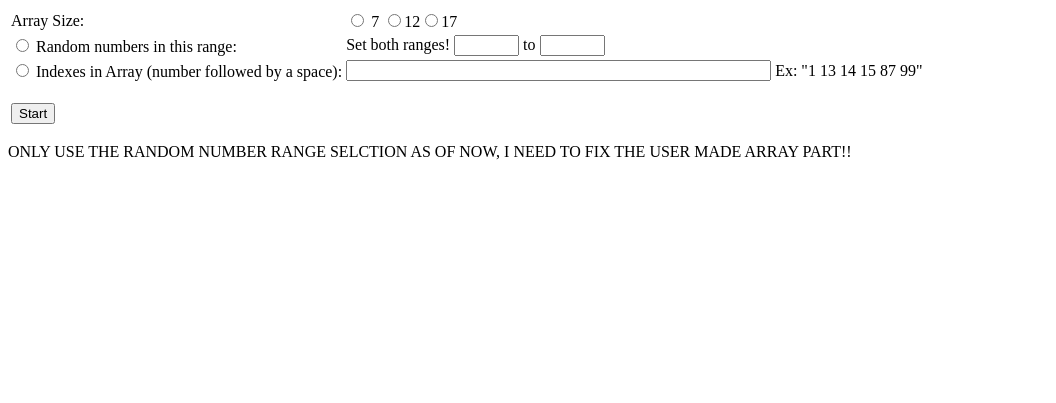
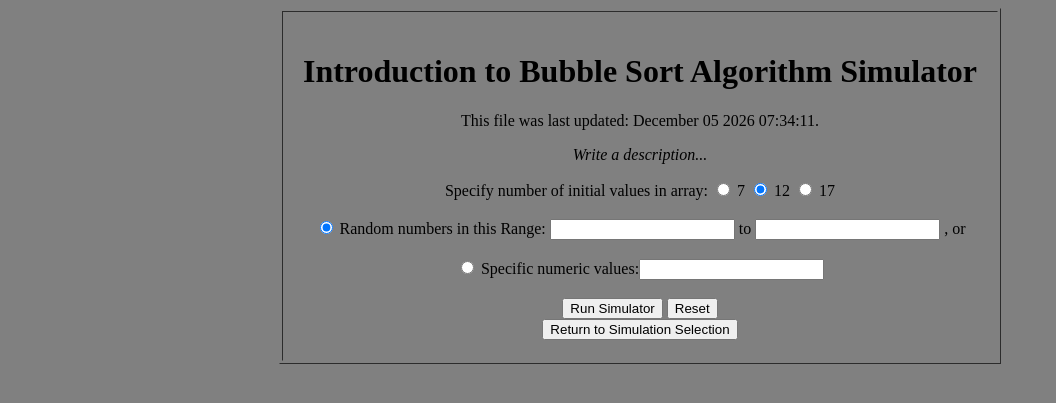
Before and after one commit to KabOOm356/Algorithm-Simulator, a PHP site: the page made by bubble sort/index.php in a window 1280 px wide. Shown: the top 403 px of the page, without its empty margins (0-1056 px from the left). Run offline with PHP 8.4, Linux system fonts and the light colour scheme.

Commit message:
Rewrote the index

```diff
--- a/bubble sort/index.php
+++ b/bubble sort/index.php
@@ -1,125 +1,261 @@
+<!DOCTYPE html PUBLIC "-//W3C//DTD HTML 4.01 Transitional//EN" "http://www.w3.org/TR/html4/loose.dtd">
 <html>
-<head><title>Software Development II</title></head>
-<body>
+<head>
+<meta http-equiv="Content-Type" content="text/html; charset=ISO-8859-1">
+<title>Bubble Sort Algorithm Simulator</title>
+</head>
+<body bgcolor="gray">
+<table border='1' cellpadding='20' align='center'>
+<tr>
+<td align='center'>
+<?php
+$start = false;
 
-<div id= "menu">
+if(isset($_POST['run']))
+{
+	$start = true;
 
-<?php
-    echo "<form action='" . $_SERVER['PHP_SELF'] . "' method='POST'>\n";
-    echo "<table>\n";
-    echo "<tr>\n";
-    echo "<td>Array Size:</td>\n";
-    echo "<td>\n";
-    echo "<input type=\"radio\" name=\"arraySize\" value=\"7\" /> 7 <input type=\"radio\" name=\"arraySize\" value=\"12\" />12<input type=\"radio\" name=\"arraySize\" value=\"17\" />17\n";
-    echo "</td>\n";
-    echo "</tr>\n";
-    echo "<tr>\n";
-    echo "<td>\n";
-    echo "<input type=\"radio\" name=\"arrayType\" value=\"random\"/>    Random numbers in this range: \n";
-    echo "</td>\n";
-    echo "<td>\n";
-    if(isset($_POST['rangeLow'])&&isset($_POST['rangeHigh'])){
+	// Check the user input for errors
+	echo "<p><font color=red>";
 
-        echo "<input type =\"text\" name=\"rangeLow\" id=\"rangeLow\" size=\"5\" maxlength =\"10\" value = \"".$_POST['rangeLow']."\"/> to <input type =\"text\" name=\"rangeHigh\" id=\"rangeHigh\" size=\"5\" maxlength =\"10\" value = \"".$_POST['rangeHigh']."\"/>\n";
-
-    }elseif(isset($_POST['rangeLow'])){
-        echo "Set a high range!\n";
-        echo "<input type =\"text\" name=\"rangeLow\" id=\"rangeLow\" size=\"5\" maxlength =\"10\" value = \"".$_POST['rangeLow']."\"/> to <input type =\"text\" name=\"rangeHigh\" id=\"rangeHigh\" size=\"5\" maxlength =\"10\"/>\n";
-
-    }elseif(isset($_POST['rangeHigh'])){
-        echo "Set a low range!\n";
-        echo "<input type =\"text\" name=\"rangeLow\" id=\"rangeLow\" size=\"5\" maxlength =\"10\"/> to <input type =\"text\" name=\"rangeHigh\" id=\"rangeHigh\" size=\"5\" maxlength =\"10\" value = \"".$_POST['rangeHigh']."\"/>\n";
-
-    }elseif(!isset($_POST['rangeLow'])&&!isset($_POST['rangeHigh'])){
-        echo "Set both ranges!\n";
-        echo "<input type =\"text\" name=\"rangeLow\" id=\"rangeLow\" size=\"5\" maxlength =\"10\"/> to <input type =\"text\" name=\"rangeHigh\" id=\"rangeHigh\" size=\"5\" maxlength =\"10\"/>\n";
+	// Check if the number of values in the array was set
+	if(empty($_POST['num']))
+	{
+		$start = false;
+		echo "Number of initial values in array is not set!<br/>";
 	}
 
-    echo "</td>\n";
-    echo "</tr>\n";
-    echo "<tr>\n";
-    echo "<td>\n";
+	// Check if the way the values are generated is set
+	if(empty($_POST['values']))
+	{
+		$start = false;
+		echo "Initial values type not set!<br/>";
+	}
+	elseif($_POST['values'] == 'random') // If the user wants the values to be generated randomly
+	{
+		// Check if the user has entered a number for the lower bound
+		if(!is_numeric($_POST['lowerBound']))
+		{
+			echo "Random lower bound is not an integer!<br/>";
+			$start = false;
+		}
 
-    echo "<input type=\"radio\" name=\"arrayType\" value=\"userVals\" /> Indexes in Array (number followed by a space):\n";
+		// Check if the user has entered a number for the upper bound
+		if(!is_numeric($_POST['upperBound']))
+		{
+			echo "Random upper bound is not an integer!<br/>";
+			$start = false;
+		}
+	}
+	elseif($_POST['values'] == 'specified') // The user wants to use an array they enter
+	{
+		// Check if the user has specified an array
+		if(empty($_POST['array']))
+		{
+			echo "Array values are not set!<br/>";
+			$start = false;
+		}
+		else
+		{
+			// Split the array by each space
+			$array = explode(" ", $_POST['array']);
 
-    echo "</td>\n";
-    echo "<td>\n";
-    if(isset($_POST['arrayIndexes'])){
-        echo "<input type =\"text\" name=\"arrayIndexes\" id=\"arrayIndexes\" size=\"50\" maxlength =\"70\" value =\"".$_POST['arrayIndexes']."\"/>\n";
-    }else{
-        echo "<input type =\"text\" name=\"arrayIndexes\" id=\"arrayIndexes\" size=\"50\" maxlength =\"70\"/>\n";
+			if(is_numeric($_POST['num']))
+			{
+				// Check if the user created an array that is the same size they specified
+				if(count($array) != $_POST['num'])
+				{
+					echo "Number of values in the specified array do not equal the number of values expected!<br/>";
+					echo "Number of values expected: " . $_POST['num'] . "<br/>";
+					echo "Number of values recieved: " . count($array) . "<br/>";
+					$start = false;
 				}
-    echo "</td>\n";
-    echo "<td>\n";
-    echo "Ex: \"1 13 14 15 87 99\"\n";
-    echo "</td>\n";
-    echo "<tr>\n";
-    echo "<td>\n";
-    echo "<br /><input type=\"submit\" name = \"submit\" value=\"Start\" id=\"button1\" />\n";
-    echo "</td>\n";
-    echo "</tr>\n";
-    echo "</table>\n";
-    echo "</form>\n";
-    echo "ONLY USE THE RANDOM NUMBER RANGE SELCTION AS OF NOW, I NEED TO FIX THE USER MADE ARRAY PART!!";
+				else
+				{
+					for($LCV = 0; $LCV < count($array); $LCV++)
+					{
+						// Check if each value provided is a number
+						if(!is_numeric($array[$LCV]))
+						{
+							echo "The value at index " . ($LCV+1) . " of the provided array is not a number!<br/>";
+							$start = false;
+						}
+					}
+				}
+			}
+		}
+	}
+	else
+	{
+		echo "Variable values is not an expected value<br/>";
+		$start = false;
+	}
 
-            //logic to create array
-    if(isset($_POST['arraySize']))
+	// Check if there were any errors with the user input
+	if(!$start)
+		echo "<b>Please review the selections below and resubmit the form</b>";
+
+	echo "</font></p>";
+}
+
+
+// If there were errors or the user has not seen the entry page, display the entry form
+if(!$start)
 {
-        if(is_numeric($_POST['rangeLow'])&&is_numeric($_POST['rangeHigh']))
+	echo "<h1>Introduction to Bubble Sort Algorithm Simulator</h1>";
+
+	echo '<p>This file was last updated: ' . date ('F d Y H:i:s.', getlastmod()) . "</p>";
+
+	//TODO A description of the Bubble Sort Algorithm
+	echo "<p><i>Write a description...</i></p>";
+
+	// The main form
+	echo "<form action='" . $_SERVER['PHP_SELF'] . "' method='POST'>";
+	echo "Specify number of initial values in array: ";
+
+	$num = (!empty($_POST['num'])) ? $_POST['num'] : "";
+
+	switch($num)
 	{
-            $array1 = makeArray();
-            go_to_start($array1);
-        }else
+		case 7:
+			echo "<input type='radio' name='num' value='7' Checked> 7 ";
+			echo "<input type='radio' name='num' value='12'> 12 ";
+			echo "<input type='radio' name='num' value='17'> 17<br/><br/>";
+			break;
+		case 17:
+			echo "<input type='radio' name='num' value='7'> 7 ";
+			echo "<input type='radio' name='num' value='12'> 12 ";
+			echo "<input type='radio' name='num' value='17' Checked> 17<br/><br/>";
+			break;
+		default:
+			echo "<input type='radio' name='num' value='7'> 7 ";
+			echo "<input type='radio' name='num' value='12' Checked> 12 ";
+			echo "<input type='radio' name='num' value='17'> 17<br/><br/>";
+			break;
+	}
+
+	$values = (isset($_POST['values'])) ? $_POST['values'] : "random";
+	$lowerBound = (isset($_POST['lowerBound'])) ? $_POST['lowerBound'] : "";
+	$upperBound = (isset($_POST['upperBound'])) ? $_POST['upperBound'] : "";
+	$array = (isset($_POST['array'])) ? $_POST['array'] : "";
+
+	if($values == "random")
+		echo "<input type='radio' name='values' value='random' Checked> Random numbers in this Range: ";
+	else
+		echo "<input type='radio' name='values' value='random'> Random numbers in this Range: ";
+
+	echo "<input type='text' name='lowerBound' value='$lowerBound'> to ";
+	echo "<input type='text' name='upperBound' value='$upperBound'> , or<br/><br/>";
+
+	if($values == "specified")
+		echo "<input type='radio' name='values' value='specified' Checked> Specific numeric values:";
+	else
+		echo "<input type='radio' name='values' value='specified'> Specific numeric values:";
+
+	echo "<input type='text' name='array' value='$array'><br/><br/>";
+	echo "<input type='Submit' name='run' value='Run Simulator'>  <input type='reset' value='Reset'>";
+	echo "</form>";
+	echo "<form action='../index.php' method='POST'>";
+	echo "<input type='submit' value='Return to Simulation Selection'>";
+	echo "</form>";
+}
+else // The user has submitted the form and all the data needed contained no errors.  Show a confirmation screen before continuing to the simulation
 {
-            echo "One of your ranges is not numeric!\n";
+	// Header 1
+	echo "<h1>Input Summary</h1>";
+
+	// Display the specified size of the array
+	echo "Size of array: " . $_POST['num'] . "<br/><br/>";
+
+	// If the user specified to generate a random array
+	if($_POST['values'] == 'random')
+	{
+		// Display that the user wants a random array
+		echo "Array Generation: Random<br/>";
+
+		// Display the lower bound of the random values in the array
+		echo "Lower Bound: " . intval($_POST['lowerBound']) . "<br/>";
+
+		// Display the upper bound of the random values in the array
+		echo "Upper Bound: " . intval($_POST['upperBound']) . "<br/>";
+
+		// Generate a a random array
+		for($LCV = 0; $LCV < $_POST['num']; $LCV++)
+			$array[$LCV] = rand($_POST['lowerBound'], $_POST['upperBound']);
+
+		// Shuffle the array
+		shuffle($array);
+
+		echo "<br/>Array: ";
+
+		// Display the array to the user
+		for($LCV = 0; $LCV < count($array); $LCV++)
+		{
+			echo $array[$LCV];
+			if($LCV != (count($array)-1))
+				echo ", ";
 		}
-    }elseif(isset($_POST['arraySize']))
+	}
+	else // The user specified an array
 	{
-        if(isset($_POST['arrayIndexes']))
+		// Split the string array by spaces
+		$array = explode(" ", $_POST['array']);
+
+		echo "Array Generation: User Specified<br/>";
+		echo "Array: ";
+
+		// Display the array to the user
+		for($LCV = 0; $LCV < count($array); $LCV++)
 		{
-            $array1 = makeArray();
-            go_to_start($array1);
-        }else
-        {
-            echo "If you wanted to create your own indexes they were not set!\n";
+			echo $array[$LCV];
+			if($LCV != (count($array)-1))
+				echo ", ";
 		}
 	}
 
-    function makeArray()
+	echo "<br/><br/>";
+
+	// The form that allows the user to return to the main form to change some input
+	// NOTE: This form passes the already entered values back to the main form
+	echo "<form action='" . $_SERVER['PHP_SELF'] . "' method='POST'>";
+	echo "<input type='hidden' name='num' value='" . intval($_POST['num']) . "'>";
+	echo "<input type='hidden' name='array' value='" . $_POST['array'] . "'>";
+	echo "<input type='hidden' name='values' value='" . $_POST['values'] . "'>";
+	echo "<input type='hidden' name='upperBound' value='" . intval($_POST['upperBound']) . "'>";
+	echo "<input type='hidden' name='lowerBound' value='" . intval($_POST['lowerBound']) . "'>";
+	echo "<input type='submit' value='Return'>";
+	echo "</form>";
+
+	// If the user wanted to generate a new array
+	if($_POST['values'] == 'random')
 	{
-        $var_name = $_POST['arrayType'];
-
-        if($var_name=="random")
-        {
-            for($i = 0; $i < $_POST['arraySize']; $i++)
-                $array[$i] = rand($_POST['rangeLow'], $_POST['rangeHigh']);
-
-                shuffle($array);
-        }elseif($var_name=="userVals")
-        {
-            // Split the string array by spaces
-            $array = explode(" ", $_POST['arrayIndexes']);
-
-            for($i = 0; $i < count($array); $i++)
-            $array[$i] = intval($array[$i]);
-
+		// This form allows the user to regenerate a new random array
+		echo "<form action='" . $_SERVER['PHP_SELF'] . "' method='POST'>";
+		echo "<input type='hidden' name='num' value='" . $_POST['num'] . "'>";
+		echo "<input type='hidden' name='array' value='" . $_POST['array'] . "'>";
+		echo "<input type='hidden' name='values' value='" . $_POST['values'] . "'>";
+		echo "<input type='hidden' name='upperBound' value='" . $_POST['upperBound'] . "'>";
+		echo "<input type='hidden' name='lowerBound' value='" . $_POST['lowerBound'] . "'>";
+		echo "<input type='hidden' name='run' value='true'>";
+		echo "<input type='submit' value='Regenerate Array'>";
+		echo "</form>";
 	}
 
-        return $array;
-    }
-    function go_to_start($array1)
-    {
-        $length = count($array1);
+	$length = count($array)-1;
+
+	// This form will progress the user to the bubble sort simulator page
 	echo "<form action='bubble_sort.php' method='POST'>\n";
-	echo "<input type='hidden' name='array' value='" . serialize($array1) . "'>\n";
+	echo "<input type='hidden' name='array' value='" . serialize($array) . "'>\n";
 	echo "<input type='hidden' name='lineNum' value='0'>\n";
 	echo "<input type='hidden' name='outerVal' value='0'>\n";
 	echo "<input type='hidden' name='innerVal' value='0'>\n";
-        //echo "<input type='hidden' name='tmpVal' value='0'>\n";
 	echo "<input type='hidden' name='length' value='$length'>\n";
 	echo "<input type='submit' value='Run Simulation'>\n";
-	echo "</form>";
+	echo "</form>\n";
 }
-
-
 ?>
+</td>
+</tr>
+</table>
+</body>
+</html>
```
Lines whose indentation alone changed are shown as unchanged.
